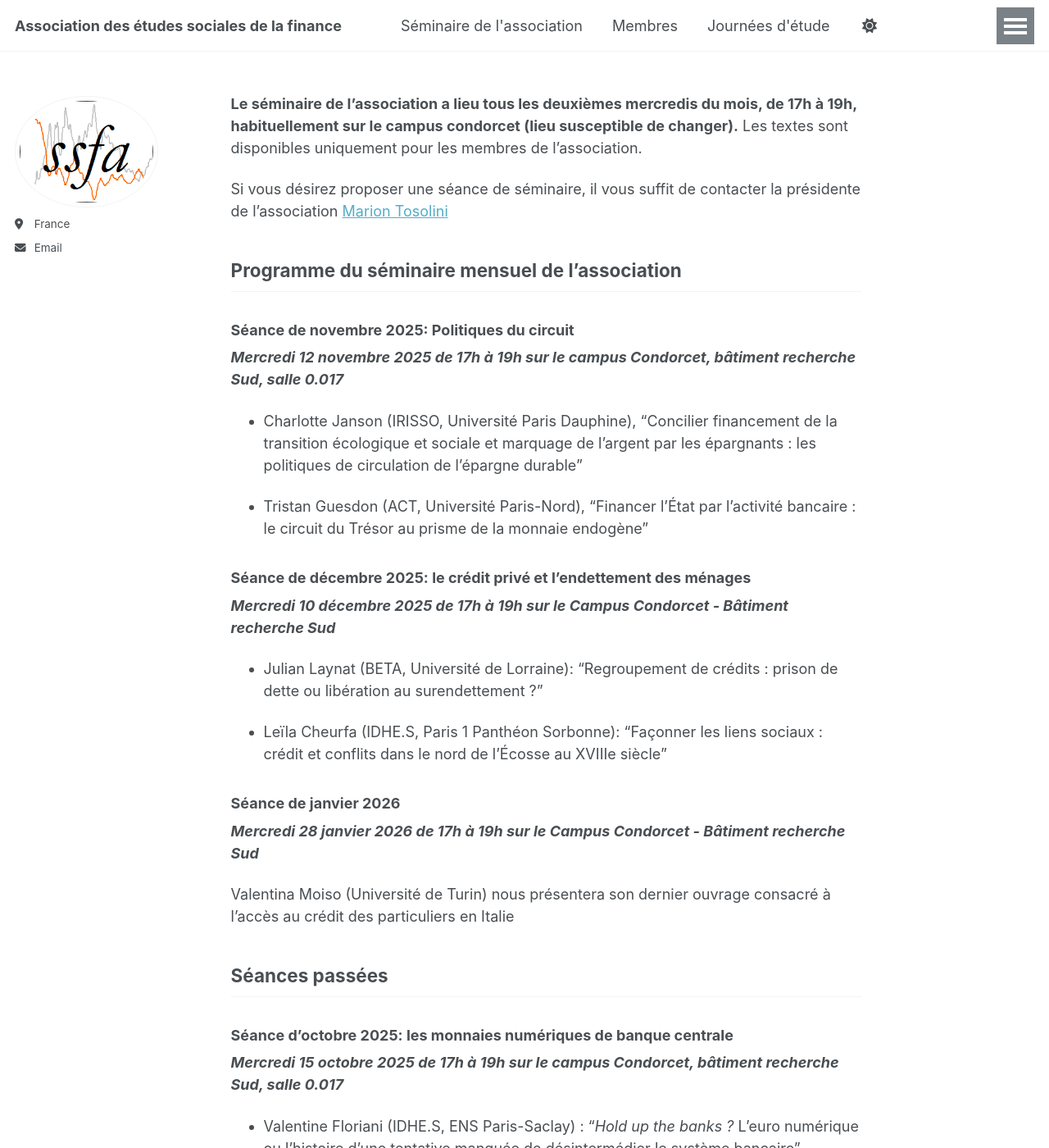
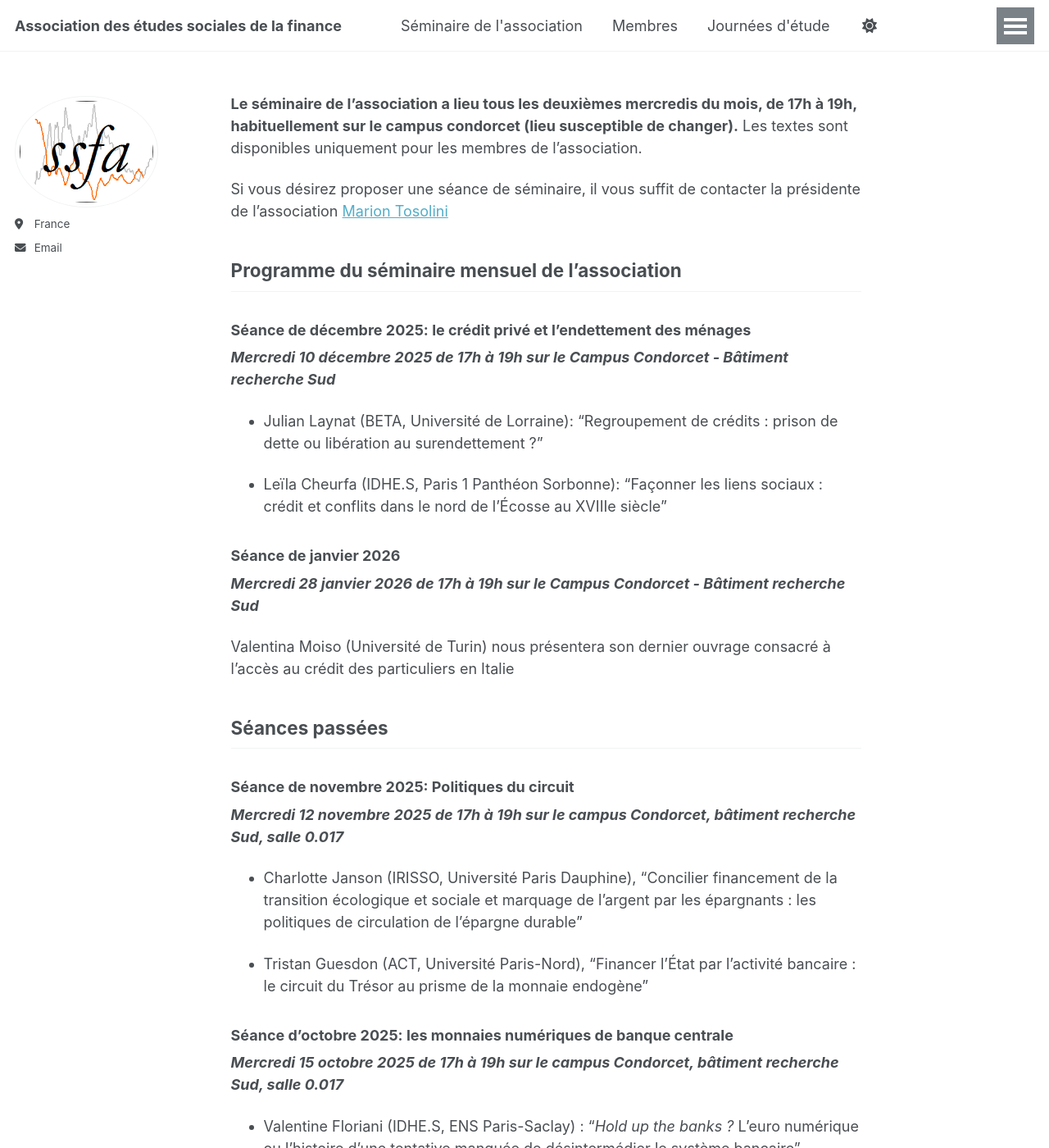
Before and after one commit to ssfa-aesf/ssfa-aesf.github.io, a Jekyll site: the page built from _pages/seminaire.md, in a window 1280 px wide and 1400 px high. Shown: the whole window at 82% size. Built offline with Jekyll 4.4.1, drawn with Linux system fonts in a browser that asks for light colours; part of the change alters nothing that is shown.

```diff
--- a/_pages/seminaire.md
+++ b/_pages/seminaire.md
@@ -11,14 +11,6 @@ Si vous désirez proposer une séance de séminaire, il vous suffit de contacter
 
 
 ## Programme du séminaire mensuel de l'association
-
-
-### Séance de novembre 2025: Politiques du circuit
-_**Mercredi 12 novembre 2025 de 17h à 19h sur le campus Condorcet, bâtiment recherche Sud, salle 0.017**_
-
-- Charlotte Janson (IRISSO, Université Paris Dauphine), "Concilier financement de la transition écologique et sociale et marquage de l’argent par les épargnants : les politiques de circulation de l’épargne durable"
-
-- Tristan Guesdon (ACT, Université Paris-Nord), "Financer l’État par l’activité bancaire : le circuit du Trésor au prisme de la monnaie endogène"
 
 
 ### Séance de décembre 2025: le crédit privé et l'endettement des ménages
@@ -36,6 +28,14 @@ Valentina Moiso (Université de Turin) nous présentera son dernier ouvrage cons
 
 
 ## Séances passées
+
+### Séance de novembre 2025: Politiques du circuit
+_**Mercredi 12 novembre 2025 de 17h à 19h sur le campus Condorcet, bâtiment recherche Sud, salle 0.017**_
+
+- Charlotte Janson (IRISSO, Université Paris Dauphine), "Concilier financement de la transition écologique et sociale et marquage de l’argent par les épargnants : les politiques de circulation de l’épargne durable"
+
+- Tristan Guesdon (ACT, Université Paris-Nord), "Financer l’État par l’activité bancaire : le circuit du Trésor au prisme de la monnaie endogène"
+
 
 ### Séance d'octobre 2025: les monnaies numériques de banque centrale
 _**Mercredi 15 octobre 2025 de 17h à 19h sur le campus Condorcet, bâtiment recherche Sud, salle 0.017**_
```
